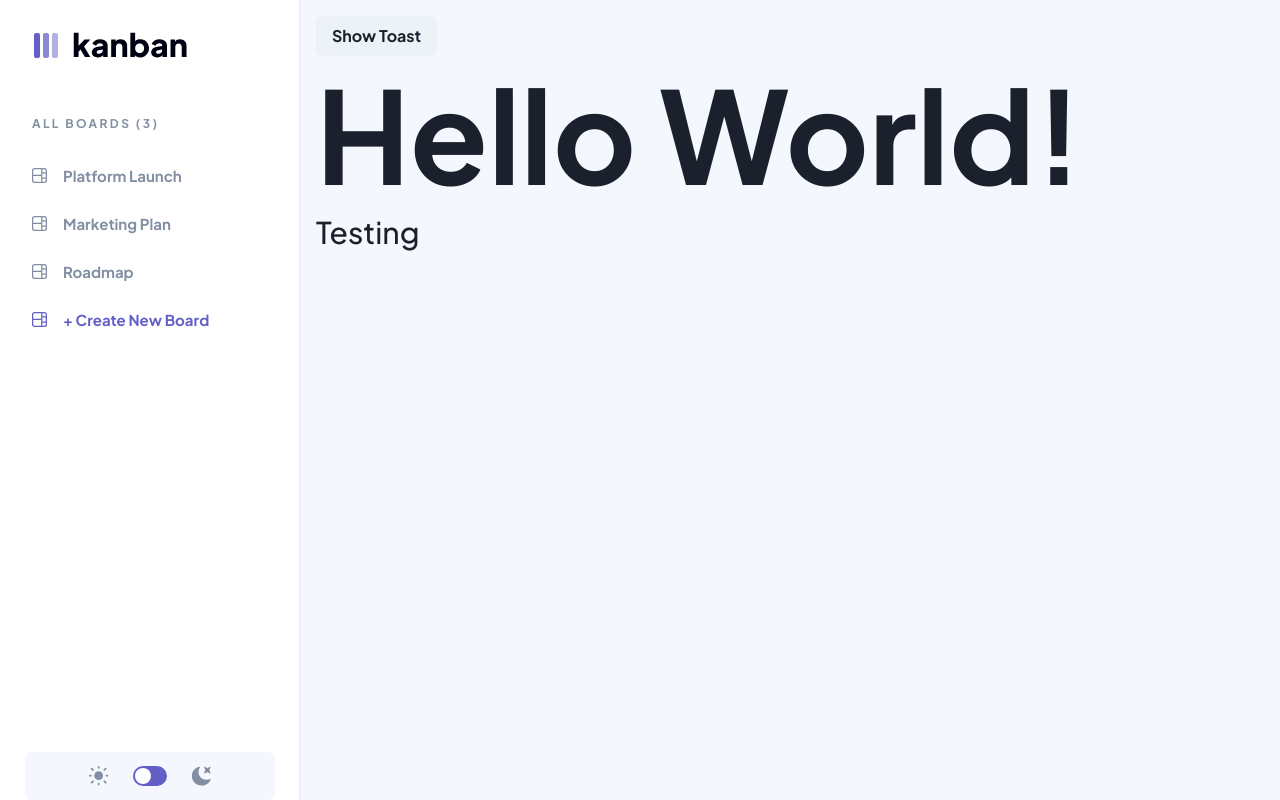
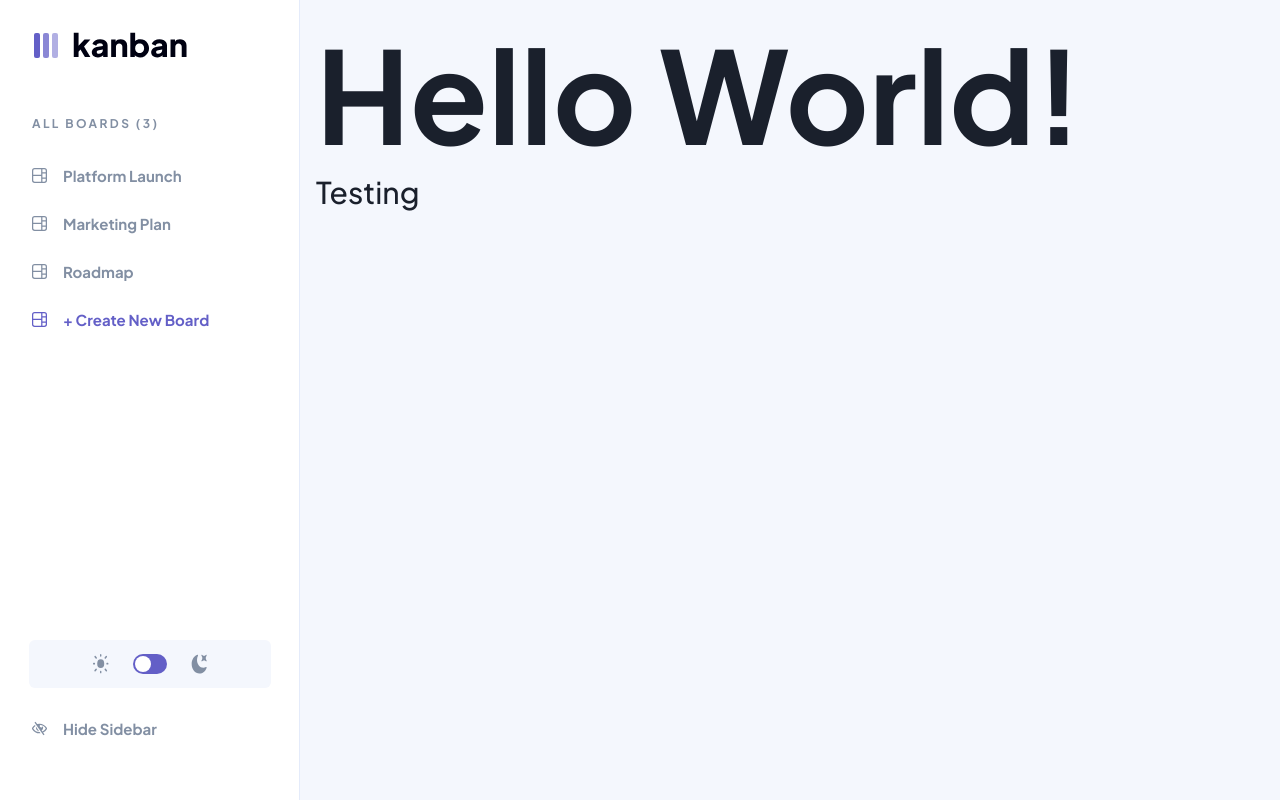
Before and after one commit to blp100/kanban-task-management-web-app, a Next.js app: page / in a window 1280 px wide. Built offline with nearby package versions, Linux system fonts and the light colour scheme.

Commit message:
feat: add Icon and hover styles in sidebar

```diff
--- a/src/app/page.js
+++ b/src/app/page.js
@@ -1,34 +1,27 @@
 "use client";
 import Navbar from "@/components/navbar";
-import { Box, Button, Heading, Text, useToast } from "@chakra-ui/react";
-import { useEffect } from "react";
+import {
+  Box,
+  Drawer,
+  DrawerContent,
+  Heading,
+  Text,
+  useDisclosure,
+} from "@chakra-ui/react";
 import dummyData from "../json/data.json";
 
 import Sidebar from "@/components/sidebar";
 
 const Home = () => {
-  const toast = useToast();
+  const { isOpen, onOpen, onClose } = useDisclosure({ defaultIsOpen: true });
   //fetch local data
   // console.log(dummyData.boards);
 
   return (
     <>
       <Box minH="full">
-        <Sidebar linkItems={dummyData.boards} />
+        <Sidebar onClose={() => onClose} linkItems={dummyData.boards} />
         <Box display="block" p={4} ml="300px">
-          <Button
-            onClick={() =>
-              toast({
-                title: "Account created.",
-                description: "We've created your account for you.",
-                status: "success",
-                duration: 9000,
-                isClosable: true,
-              })
-            }
-          >
-            Show Toast
-          </Button>
           {/* <Navbar /> */}
           <Heading fontSize="9xl">Hello World!</Heading>
           <Text fontSize="3xl">Testing</Text>
--- a/src/components/nav-item.js
+++ b/src/components/nav-item.js
@@ -1,5 +1,5 @@
 "use client";
-import { Flex, Link, createIcon } from "@chakra-ui/react";
+import { Flex, Link, createIcon, useColorModeValue } from "@chakra-ui/react";
 
 const IconBoard = createIcon({
   displayName: "IconBoard",
@@ -7,7 +7,13 @@ const IconBoard = createIcon({
   d: "M0 2.889A2.889 2.889 0 012.889 0H13.11A2.889 2.889 0 0116 2.889V13.11A2.888 2.888 0 0113.111 16H2.89A2.889 2.889 0 010 13.111V2.89zm1.333 5.555v4.667c0 .859.697 1.556 1.556 1.556h6.889V8.444H1.333zm8.445-1.333V1.333h-6.89A1.556 1.556 0 001.334 2.89v4.22h8.445zm4.889-1.333H11.11v4.444h3.556V5.778zm0 5.778H11.11v3.11h2a1.556 1.556 0 001.556-1.555v-1.555zm0-7.112V2.89a1.555 1.555 0 00-1.556-1.556h-2v3.111h3.556z",
 });
 
-const NavItem = ({ children, ...otherProps }) => {
+const IconHideSidebar = createIcon({
+  displayName: "IconHideSidebar",
+  viewBox: "0 0 18 16",
+  d: "M8.522 11.223a4.252 4.252 0 01-3.654-5.22l3.654 5.22zM9 12.25A8.685 8.685 0 011.5 8a8.612 8.612 0 012.76-2.864l-.86-1.23A10.112 10.112 0 00.208 7.238a1.5 1.5 0 000 1.524A10.187 10.187 0 009 13.75c.414 0 .828-.025 1.239-.074l-1-1.43A8.88 8.88 0 019 12.25zm8.792-3.488a10.14 10.14 0 01-4.486 4.046l1.504 2.148a.375.375 0 01-.092.523l-.648.453a.375.375 0 01-.523-.092L3.19 1.044A.375.375 0 013.282.52L3.93.068a.375.375 0 01.523.092l1.735 2.479A10.308 10.308 0 019 2.25c3.746 0 7.031 2 8.792 4.988a1.5 1.5 0 010 1.524zM16.5 8a8.674 8.674 0 00-6.755-4.219A1.75 1.75 0 1012.75 5v-.001a4.25 4.25 0 01-1.154 5.366l.834 1.192A8.641 8.641 0 0016.5 8z",
+});
+
+const NavItem = ({ children, isHideItem, ...otherProps }) => {
   return (
     <Link
       display="block"
@@ -24,14 +30,24 @@ const NavItem = ({ children, ...otherProps }) => {
         cursor="pointer"
         textStyle="headingM"
         color="mediumGrey"
-        _hover={{
-          bg: "mainPurple",
-          color: "white",
-        }}
+        gap={4}
+        _hover={useColorModeValue(
+          {
+            bg: "#635FC710",
+            color: "mainPurple",
+          },
+          {
+            bg: "white",
+            color: "mainPurple",
+          }
+        )}
         {...otherProps}
-        gap={4}
       >
-        <IconBoard _hover={{ fill: "#ffffff" }} />
+        {isHideItem ? (
+          <IconHideSidebar _hover={{ fill: "#ffffff" }} />
+        ) : (
+          <IconBoard _hover={{ fill: "#ffffff" }} />
+        )}
         {children}
       </Flex>
     </Link>
--- a/src/components/sidebar.js
+++ b/src/components/sidebar.js
@@ -16,12 +16,13 @@ const Sidebar = ({ onClose, linkItems, ...otherProps }) => {
   return (
     <Flex
       direction="column"
-      transition="0.2s ease"
       bgColor={useColorModeValue("white", "darkGrey")}
       borderRight="1px"
       borderRightColor={useColorModeValue("lightLines", "darkLines")}
-      minW="300px"
+      w="300px"
+      maxW="300px"
       pos="fixed"
+      left={0}
       minH="100vh"
       {...otherProps}
     >
@@ -42,6 +43,9 @@ const Sidebar = ({ onClose, linkItems, ...otherProps }) => {
       </NavItem>
       <Spacer />
       <ThemeToggleSwitch borderRadius={6} />
+      <NavItem onClick={onClose} key="hideSidebar" isHideItem={true} pl={8} mt={4} mb={12}>
+        {"Hide Sidebar"}
+      </NavItem>
     </Flex>
   );
 };
--- a/src/components/theme-toggle-switch.js
+++ b/src/components/theme-toggle-switch.js
@@ -23,8 +23,8 @@ const ThemeToggleSwitch = ({ ...otherProps }) => {
       <Flex m="auto" gap={6}>
         <Image
           src="/images/icon-light-theme.svg"
-          width={20}
-          height={20}
+          width={16}
+          height={16}
           alt="light theme icon"
         />
         <Switch
@@ -34,8 +34,8 @@ const ThemeToggleSwitch = ({ ...otherProps }) => {
         />
         <Image
           src="/images/icon-dark-theme.svg"
-          width={20}
-          height={20}
+          width={16}
+          height={16}
           alt="dark theme icon"
         />
       </Flex>
--- a/src/lib/swtich-theme.js
+++ b/src/lib/swtich-theme.js
@@ -8,6 +8,9 @@ const longer = definePartsStyle({
   track: {
     bg: "mainPurple",
     // let's also provide dark mode alternatives
+    _hover: {
+      bg: "mainPurpleHover",
+    },
   },
 });
 
```
